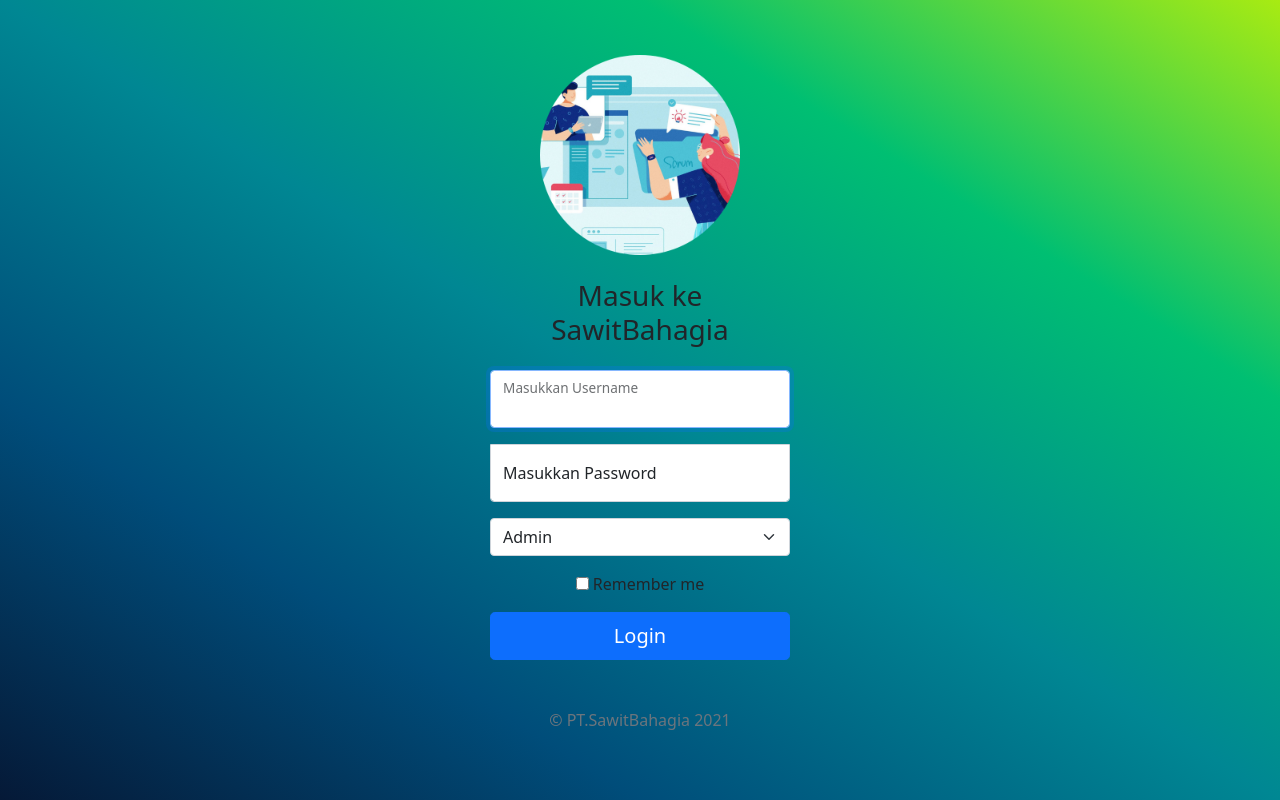
After one commit to HarryNurHidayat/PT.SawitBahagia, a PHP site: page /Login.php in a window 1280 px wide. The commit adds this page. Run offline with PHP 8.4, Linux system fonts and the light colour scheme.

Commit message:
pembaharuan 0.2

```diff
--- /dev/null
+++ b/Login.css
@@ -0,0 +1,39 @@
+html,
+body {
+  height: 100%;
+}
+
+body {
+  display: flex;
+  align-items: center;
+  padding-top: 40px;
+  padding-bottom: 40px;
+  background-image:linear-gradient(to right top, #051937, #004d7a, #008793, #00bf72, #a8eb12);
+}
+
+.form-login {
+  width: 100%;
+  max-width: 330px;
+  padding: 15px;
+  margin: auto;
+}
+
+.form-login .checkbox {
+  font-weight: 400;
+}
+
+.form-login .form-floating:focus-within {
+  z-index: 2;
+}
+
+.form-login input[type="email"] {
+  margin-bottom: -1px;
+  border-bottom-right-radius: 0;
+  border-bottom-left-radius: 0;
+}
+
+.form-login input[type="password"] {
+  margin-bottom: 10px;
+  border-top-left-radius: 0;
+  border-top-right-radius: 0;
+}
--- /dev/null
+++ b/Login.php
@@ -0,0 +1,56 @@
+<!doctype html>
+<html lang="en">
+  <head>
+    <!-- Required meta tags -->
+    <meta charset="utf-8">
+    <meta name="viewport" content="width=device-width, initial-scale=1">
+
+    <!-- Bootstrap CSS -->
+    <link href="https://cdn.jsdelivr.net/npm/bootstrap@5.0.2/dist/css/bootstrap.min.css" rel="stylesheet" integrity="sha384-EVSTQN3/azprG1Anm3QDgpJLIm9Nao0Yz1ztcQTwFspd3yD65VohhpuuCOmLASjC" crossorigin="anonymous">
+
+    <title>Login | PT.Sawit Bahagia</title>
+    <link href="Login.css" rel="stylesheet">
+  </head>
+
+
+  <body class ="text-center">
+    <main class="form-login">
+    <form method="POST" action="Cl.php">
+        <img class="mb-4" src="img/login.png" alt="" width="200" >
+        <h1 class="h3 mb-4 fw-normal"> Masuk ke SawitBahagia</h1>
+        <p>
+
+        <div class="form-floating mb-3">
+        <input type="text" class="form-control" name="username" placeholder="Masukkan Username" required autofocus>
+        <label>Masukkan Username</label>
+        </div>
+
+        <div class="form-floating mb-3">
+        <input type="password" class="form-control" name="password" placeholder="Masukkan Password" required autofocus>
+        <label>Masukkan Password</label>
+        </div>
+
+        <div class="mb-3">
+            <select class="form-select" name="level">
+                <option value="Admin">Admin</option>
+                <option value="Pegawai">Pegawai</option>
+            </select>
+        </div>
+
+        <div class="checkbox mb-3">
+        <label>
+            <input type="checkbox" value="remember-me"> Remember me
+        </label>
+        </div>
+        <button class="w-100 btn btn-lg btn-primary btn-block" type="submit">Login</button>
+        <p class="mt-5 mb-3 text-muted">© PT.SawitBahagia 2021</p>
+    </form>
+    </main>
+
+
+
+    <script src="https://cdn.jsdelivr.net/npm/bootstrap@5.0.2/dist/js/bootstrap.bundle.min.js" integrity="sha384-MrcW6ZMFYlzcLA8Nl+NtUVF0sA7MsXsP1UyJoMp4YLEuNSfAP+JcXn/tWtIaxVXM" crossorigin="anonymous"></script>
+
+
+  </body>
+</html>
--- a/Sbahagia.php
+++ b/Sbahagia.php
@@ -9,6 +9,7 @@
     <link href="https://cdn.jsdelivr.net/npm/bootstrap@5.0.2/dist/css/bootstrap.min.css" rel="stylesheet" integrity="sha384-EVSTQN3/azprG1Anm3QDgpJLIm9Nao0Yz1ztcQTwFspd3yD65VohhpuuCOmLASjC" crossorigin="anonymous">
 
     <title>PT Sawit Bahagia</title>
+    <link href="utama.css" rel="stylesheet">
   </head>
   <body>
 
--- /dev/null
+++ b/utama.css
@@ -0,0 +1,3 @@
+body{
+    background-image: (to top, #d0d0d0, #aabbcd, #69acbf, #159c96, #198754);
+}
```
Also changed, not shown: Bahagia.php (added, +20 -0 lines), Cl.php (added, +38 -0 lines), img/login.png (added).
